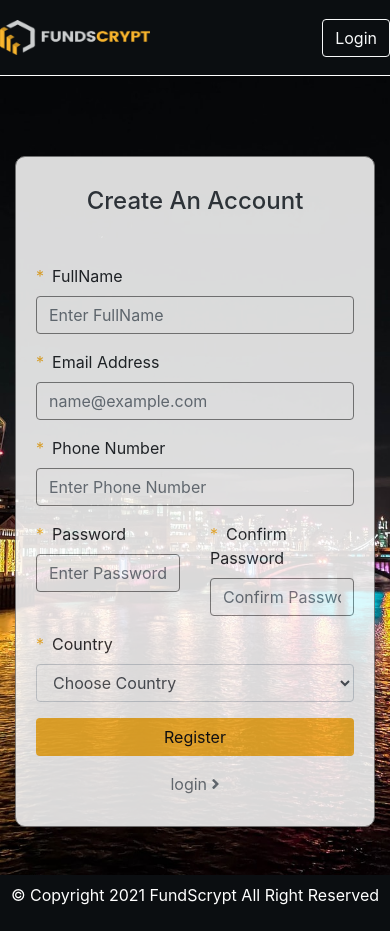
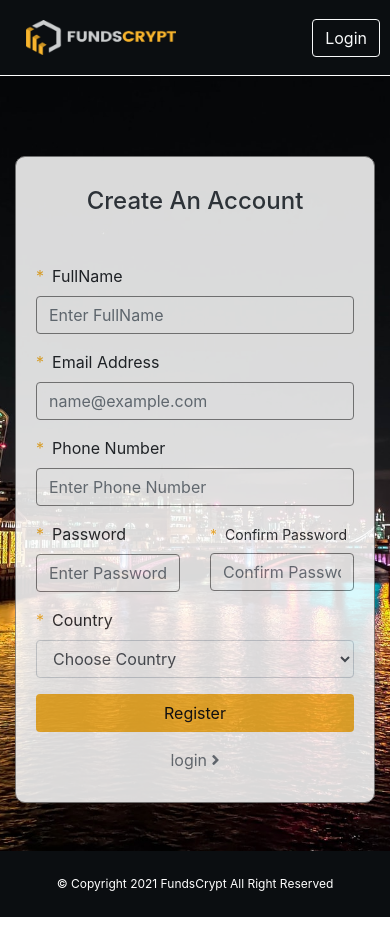
Before and after one commit to DivineChuks/RegForm, a plain HTML site: page index.html in a window 390 px wide. Drawn offline with Linux system fonts and the light colour scheme.

Commit message:
more commit

```diff
--- a/css/style.css
+++ b/css/style.css
@@ -48,8 +48,19 @@ input:focus {
 }
 
 @media (max-width: 768px) {
-  /* body {
-    background-image: none;
-    background-color: #000 !important;
-  } */
+  .logo {
+    margin-left: 26px;
+  }
+
+  .login {
+    margin-right: 10px;
+  }
+
+  .copy p {
+    font-size: 12px;
+  }
+
+  label.confirm {
+    font-size: 14px !important;
+  }
 }
--- a/index.html
+++ b/index.html
@@ -5,6 +5,7 @@
     <meta http-equiv="X-UA-Compatible" content="IE=edge">
     <meta name="viewport" content="width=device-width, initial-scale=1.0">
     <link rel="stylesheet" href="css/style.css">
+    <link rel="icon" href="images/FundsCrypt.jpg" width="250">
         <!--font awesome-->
     <link href="font/css/all.css" rel="stylesheet">
     <!-- Boostrap csss-->
@@ -23,7 +24,7 @@
         </a>
         <ul class="navbar-nav ml-auto">
           <li class="nav-item text-white">
-              <a href="https://online.fundscrypt.com/login" class="btn btn-outline-light btn-md">Login</a>
+              <a href="https://online.fundscrypt.com/login" class="btn btn-outline-light btn-md login">Login</a>
           </li>
         </ul>
     </div>
@@ -58,7 +59,7 @@
                           <input type="password" class="form-control shadow-none" id="password1" placeholder="Enter Password">
                         </div>
                         <div class="col">
-                          <label for="password2"><span style="color: #F9B52D;" class="pr-2">*</span>Confirm Password</label>
+                          <label for="password2" class="confirm"><span style="color: #F9B52D;" class="pr-2">*</span>Confirm Password</label>
                           <input type="password" class="form-control shadow-none" id="password2" placeholder="Confirm Password">
                         </div>
                       </div>
@@ -170,9 +171,9 @@
         </div>
     </div>
 
-    <footer style="background-color: #0b0e11;" class="p-2">
-      <div class="text-center text-white">
-          <p>&copy; Copyright 2021 FundScrypt All Right Reserved</p>
+    <footer style="background-color: #0b0e11;" class="p-2 copy">
+      <div class="text-center text-white mt-3">
+          <p>&copy; Copyright 2021 FundsCrypt All Right Reserved</p>
       </div>
     </footer>
 </section>
```
Also changed, not shown: images/FundsCrypt.jpg (added).
